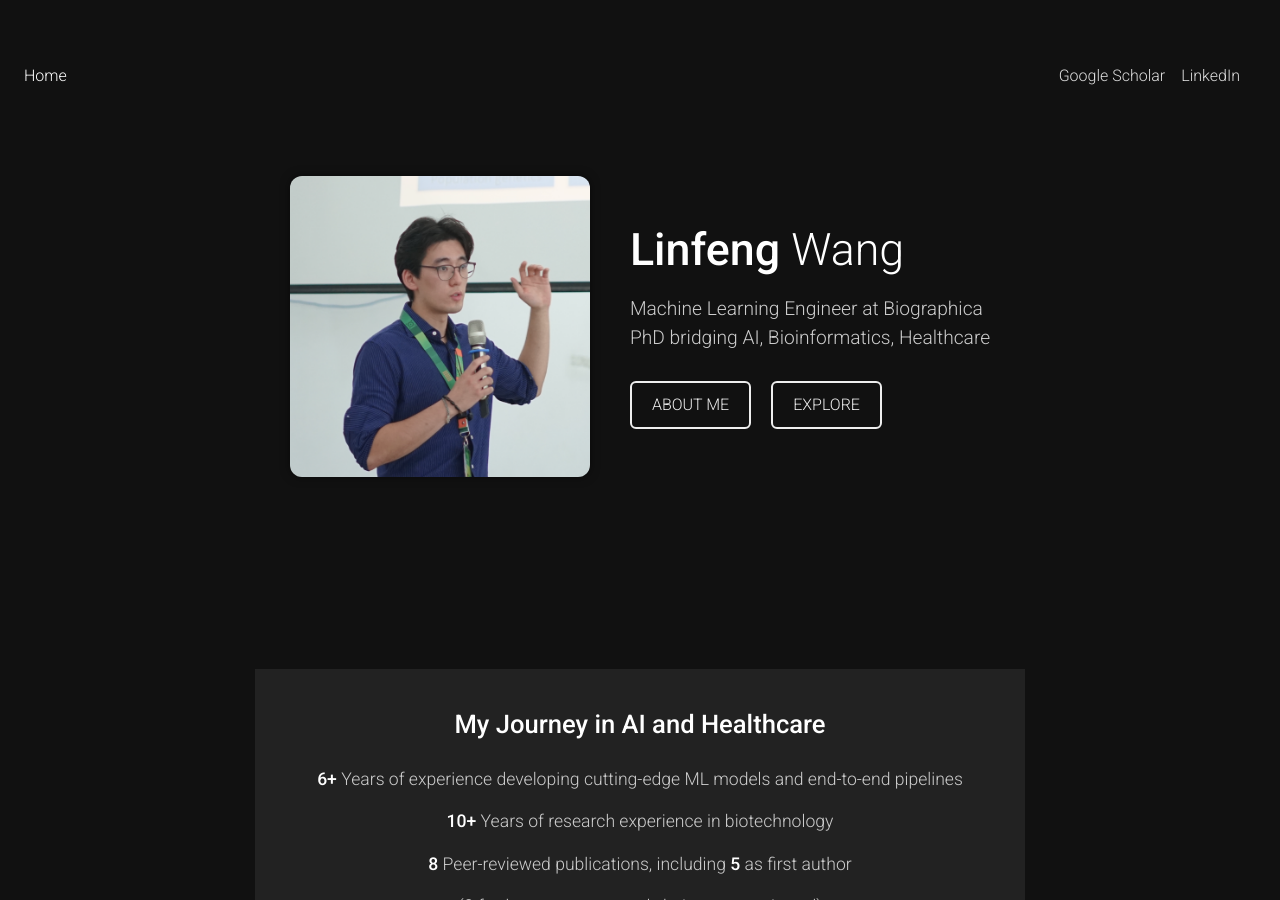
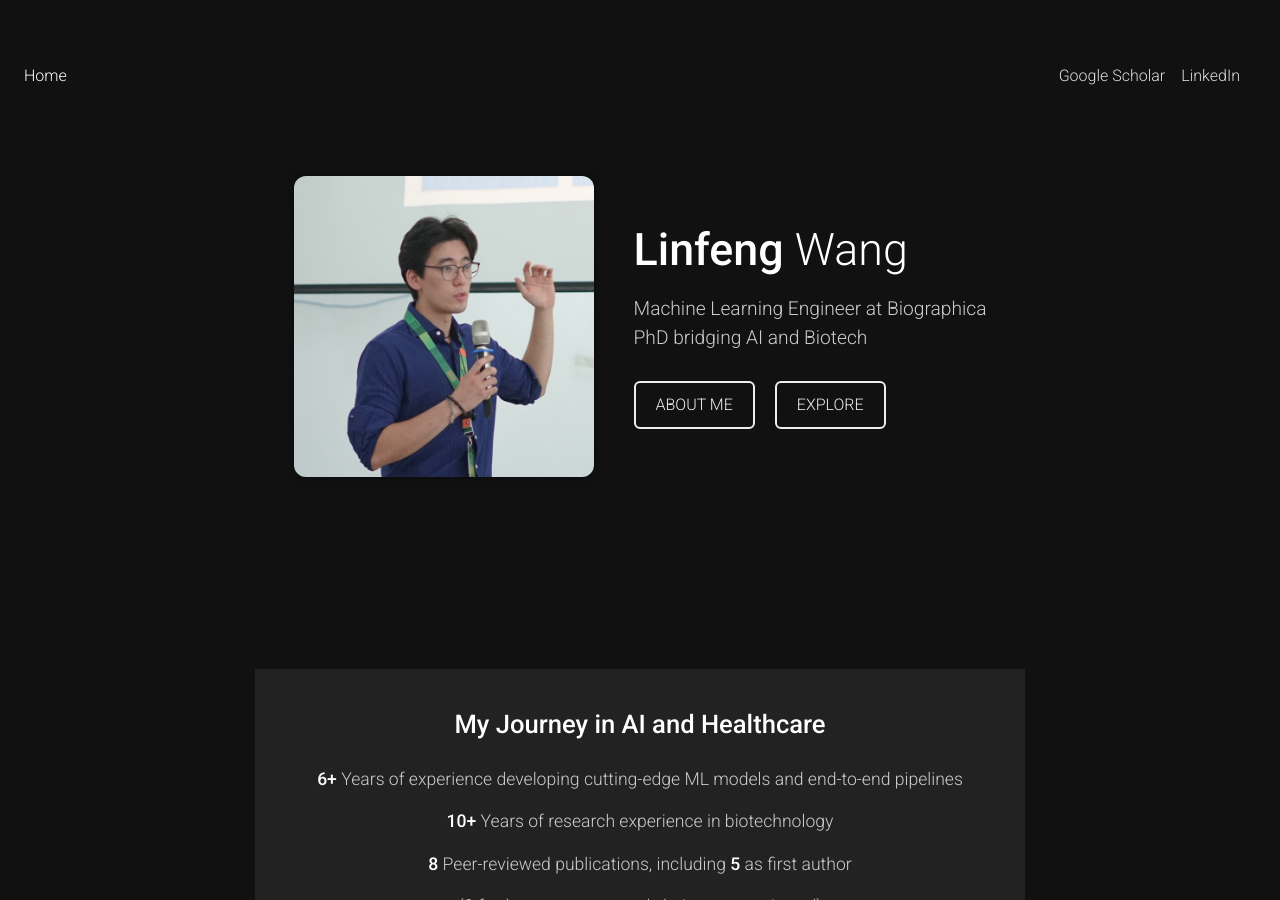
Before and after one commit to linfeng-wang/linfeng-wang.github.io, a Jekyll site: the page built from _pages/about.md, in a window 1280 px wide and 900 px high. Built offline with Jekyll 4.4.1, drawn with Linux system fonts in a browser that asks for light colours; comment, search, counter and statistics services are not loaded; a style sheet for code colours, icons or effects is not loaded.

Commit message:
Change hero tagline to 'PhD bridging AI and Biotech'
Updated in _layouts/about.html, which renders it, and in _pages/about.md,
which holds the same line as page content the about layout never outputs.

Co-Authored-By: Claude Opus 5 <noreply@anthropic.com>

```diff
--- a/_layouts/about.html
+++ b/_layouts/about.html
@@ -319,7 +319,7 @@ layout: default
   <div class="about-text">
     <h1><strong>Linfeng</strong> <span>Wang</span></h1>
     <p>Machine Learning Engineer at Biographica<br>
-    PhD bridging AI, Bioinformatics, Healthcare</p>
+    PhD bridging AI and Biotech</p>
 
     <div class="btn-row">
       <a class="btn-outline" href="{{ '/cv/' | relative_url }}">ABOUT ME</a>
--- a/_pages/about.md
+++ b/_pages/about.md
@@ -15,7 +15,7 @@ latest_posts: false # includes a list of the newest posts
 selected_papers: false # includes a list of papers marked as "selected={true}"
 social: false  # includes social icons at the bottom of the page
 ---
-PhD bridging AI, Bioinformatics, Healthcare
+PhD bridging AI and Biotech
 
 ---
 
```
